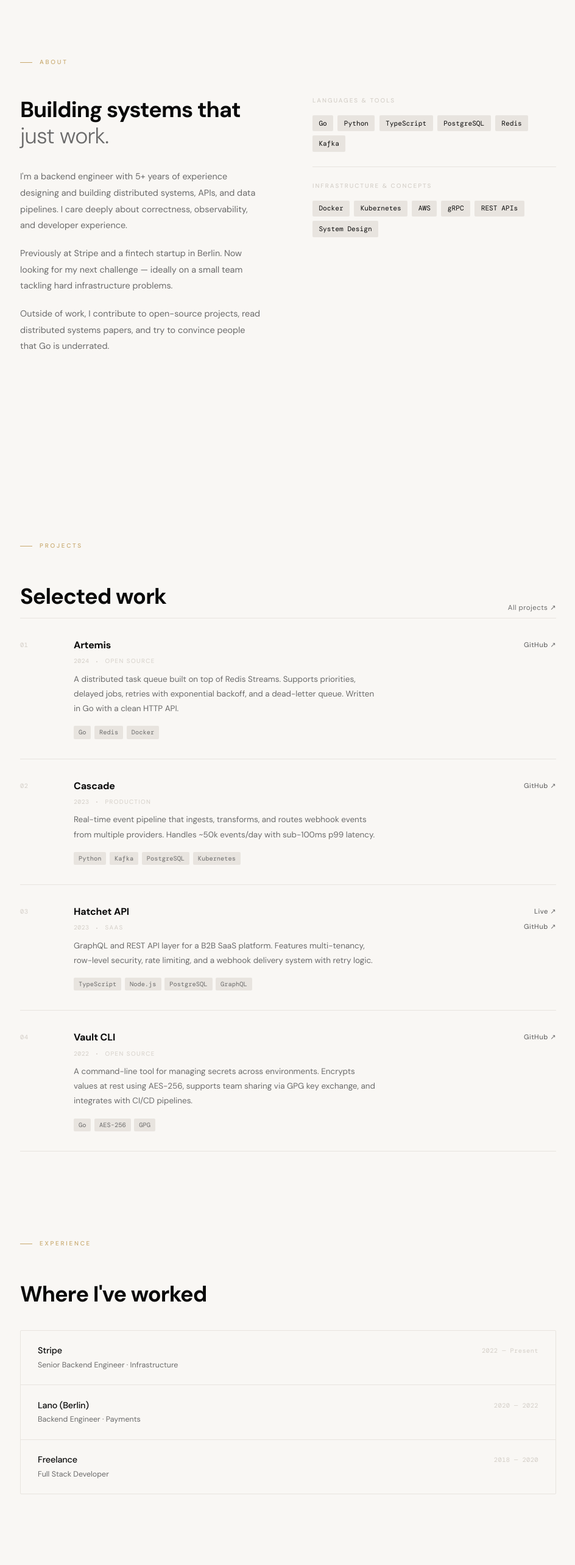
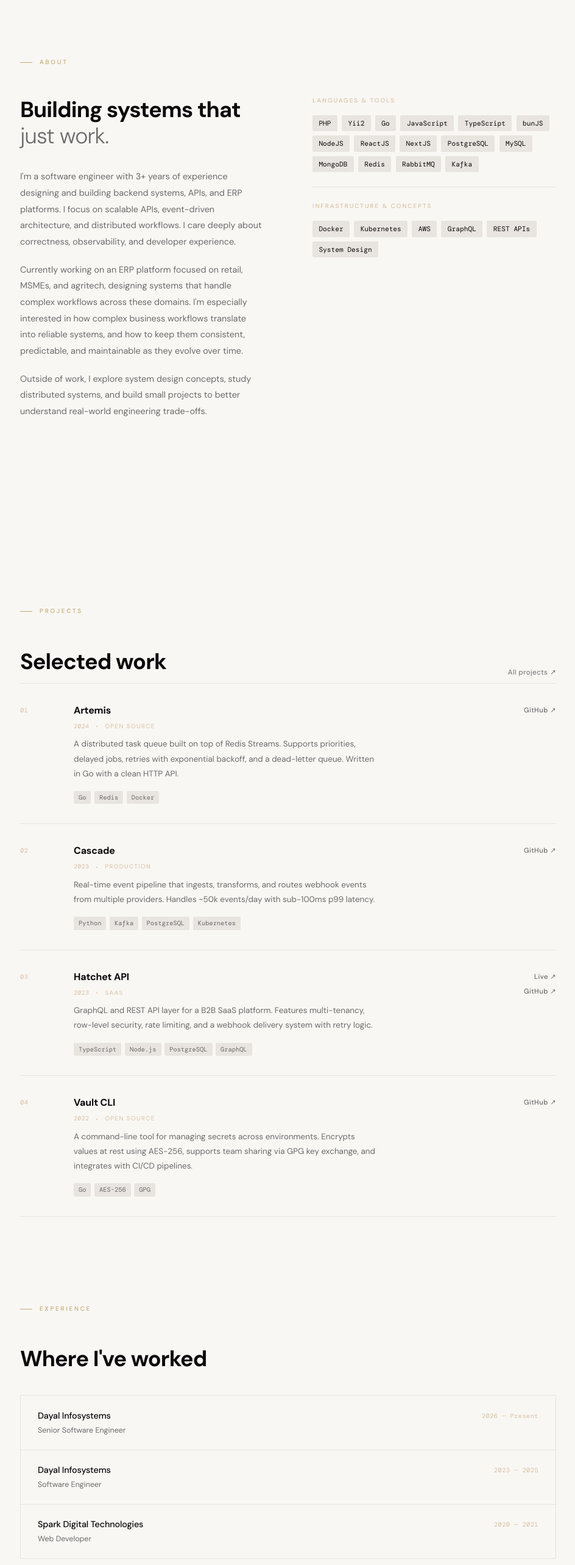
Before and after one commit to ankitraj5ar/portfolio, a Next.js app: page / in a window 1280 px wide. Shown: the part 849-3415 px from the top of the page at 61% size, without its empty margins (167-1111 px from the left). Built offline with nearby package versions, Linux system fonts and the light colour scheme; a web font is replaced by a local one.

Commit message:
aobut section doen

```diff
--- a/app/globals.css
+++ b/app/globals.css
@@ -12,7 +12,7 @@
   --bg: #f9f7f4;
   --muted: #6b6b6b;
   --subtle: #e8e4df;
-  --subtle-2: #d4cfc8;
+  --subtle-2: #d9c0a0;
   --font-sans: var(--font-dm-sans), system-ui, sans-serif;
   --font-mono: var(--font-dm-mono), monospace;
 }
--- a/components/sections/about.tsx
+++ b/components/sections/about.tsx
@@ -1,16 +1,25 @@
 const LANGUAGES_TOOLS = [
+  "PHP",
+  "Yii2",
   "Go",
-  "Python",
+  "JavaScript",
   "TypeScript",
+  "bunJS",
+  "NodeJS",
+  "ReactJS",
+  "NextJS",
   "PostgreSQL",
+  "MySQL",
+  "MongoDB",
   "Redis",
+  "RabbitMQ",
   "Kafka",
 ];
 const INFRASTRUCTURE = [
   "Docker",
   "Kubernetes",
   "AWS",
-  "gRPC",
+  "GraphQL",
   "REST APIs",
   "System Design",
 ];
@@ -28,18 +37,21 @@ export function About() {
           </h2>
           <p className="about-para reveal reveal-delay-1">
             {
-              "I'm a backend engineer with 5+ years of experience designing and building distributed systems, APIs, and data pipelines. I care deeply about correctness, observability, and developer experience."
+              "I'm a software engineer with 3+ years of experience designing and building backend systems, APIs, and ERP platforms. I focus on scalable APIs, event-driven architecture, and distributed workflows. I care deeply about correctness, observability, and developer experience."
             }
           </p>
           <p className="about-para reveal reveal-delay-2">
-            Previously at Stripe and a fintech startup in Berlin. Now looking
-            for my next challenge — ideally on a small team tackling hard
-            infrastructure problems.
+            Currently working on an ERP platform focused on retail, MSMEs, and
+            agritech, designing systems that handle complex workflows across
+            these domains. I&apos;m especially interested in how complex
+            business workflows translate into reliable systems, and how to keep
+            them consistent, predictable, and maintainable as they evolve over
+            time.
           </p>
           <p className="about-para reveal reveal-delay-3">
-            Outside of work, I contribute to open-source projects, read
-            distributed systems papers, and try to convince people that Go is
-            underrated.
+            Outside of work, I explore system design concepts, study distributed
+            systems, and build small projects to better understand real-world
+            engineering trade-offs.
           </p>
         </div>
         <div className="reveal reveal-delay-1">
--- a/components/sections/experience.tsx
+++ b/components/sections/experience.tsx
@@ -1,4 +1,5 @@
 type Job = {
+  id: number;
   company: string;
   role: string;
   period: string;
@@ -6,19 +7,22 @@ type Job = {
 
 const JOBS: Job[] = [
   {
-    company: "Stripe",
-    role: "Senior Backend Engineer · Infrastructure",
-    period: "2022 — Present",
+    id: 3,
+    company: "Dayal Infosystems",
+    role: "Senior Software Engineer",
+    period: "2026 — Present",
   },
   {
-    company: "Lano (Berlin)",
-    role: "Backend Engineer · Payments",
-    period: "2020 — 2022",
+    id: 2,
+    company: "Dayal Infosystems",
+    role: "Software Engineer",
+    period: "2023 — 2025",
   },
   {
-    company: "Freelance",
-    role: "Full Stack Developer",
-    period: "2018 — 2020",
+    id: 1,
+    company: "Spark Digital Technologies",
+    role: "Web Developer",
+    period: "2020 — 2021",
   },
 ];
 
@@ -31,7 +35,7 @@ export function Experience() {
       </h2>
       <div className="exp-strip reveal reveal-delay-2">
         {JOBS.map((job) => (
-          <div key={job.company} className="exp-row">
+          <div key={job.id} className="exp-row">
             <div>
               <div className="exp-company">{job.company}</div>
               <div className="exp-role">{job.role}</div>
```
